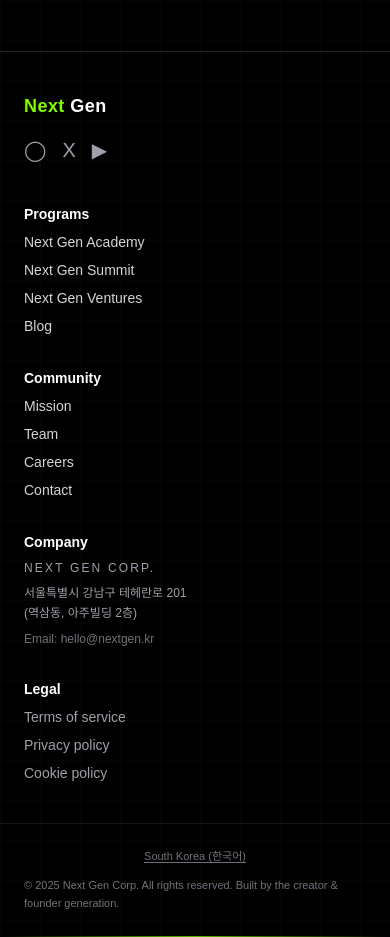
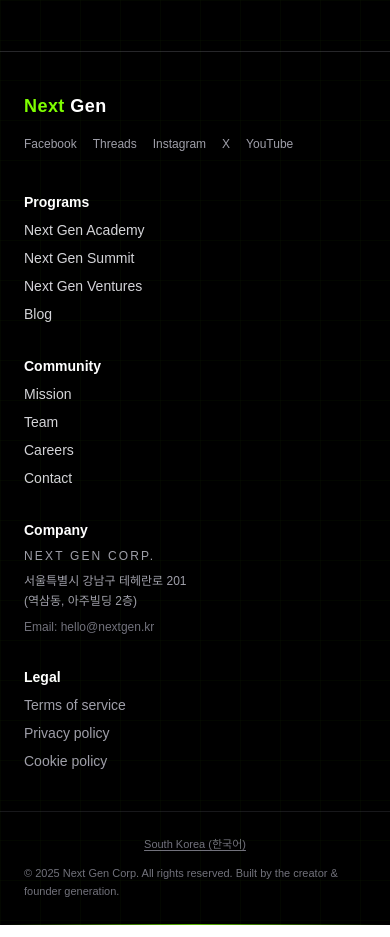
Before and after one commit to eunseoseol/nextgen-academy, a Next.js app: page / in a window 390 px wide. Shown: the part 2400-3337 px from the top of the page. Built offline with nearby package versions, Linux system fonts and the light colour scheme.

Commit message:
Update page.tsx

```diff
--- a/app/page.tsx
+++ b/app/page.tsx
@@ -5,7 +5,8 @@
 import Link from "next/link";
 
 function Nav() {
-  const [openMenu, setOpenMenu] = useState<null | "works" | "idea" | "people">(null);
+  const [openMenu, setOpenMenu] =
+    useState<null | "works" | "idea" | "people">(null);
 
   const toggleMenu = (menu: "works" | "idea" | "people") => {
     setOpenMenu((prev) => (prev === menu ? null : menu));
@@ -31,7 +32,9 @@
             onClick={() => toggleMenu("works")}
           >
             Works
-            <span className="text-xs">{openMenu === "works" ? "▴" : "▾"}</span>
+            <span className="text-xs">
+              {openMenu === "works" ? "▴" : "▾"}
+            </span>
           </button>
           {openMenu === "works" && (
             <div className="absolute left-1/2 top-full z-20 w-44 -translate-x-1/2 pt-2">
@@ -69,7 +72,9 @@
             onClick={() => toggleMenu("idea")}
           >
             Idea
-            <span className="text-xs">{openMenu === "idea" ? "▴" : "▾"}</span>
+            <span className="text-xs">
+              {openMenu === "idea" ? "▴" : "▾"}
+            </span>
           </button>
           {openMenu === "idea" && (
             <div className="absolute left-1/2 top-full z-20 w-40 -translate-x-1/2 pt-2">
@@ -100,7 +105,9 @@
             onClick={() => toggleMenu("people")}
           >
             People
-            <span className="text-xs">{openMenu === "people" ? "▴" : "▾"}</span>
+            <span className="text-xs">
+              {openMenu === "people" ? "▴" : "▾"}
+            </span>
           </button>
           {openMenu === "people" && (
             <div className="absolute left-1/2 top-full z-20 w-36 -translate-x-1/2 pt-2">
@@ -134,27 +141,43 @@
       {/* Top: logo + socials + columns */}
       <div className="mx-auto max-w-6xl px-6 py-10 lg:py-14">
         <div className="flex flex-col gap-10 lg:flex-row lg:items-start lg:justify-between">
-          {/* Logo + SNS */}
+          {/* Logo + Socials */}
           <div className="space-y-4">
             <div className="text-lg font-semibold tracking-wide">
               <span className="text-[#7fff00]">Next</span> Gen
             </div>
-            <div className="flex items-center gap-4 text-zinc-400 text-xl">
+
+            {/* Social media links */}
+            <div className="flex flex-wrap items-center gap-4 text-xs sm:text-sm text-zinc-400">
+              <a
+                href="https://facebook.com"
+                target="_blank"
+                rel="noreferrer"
+                className="hover:text-[#7fff00] transition"
+              >
+                Facebook
+              </a>
+              <a
+                href="https://www.threads.net"
+                target="_blank"
+                rel="noreferrer"
+                className="hover:text-[#7fff00] transition"
+              >
+                Threads
+              </a>
               <a
                 href="https://instagram.com/nextgen.kr"
                 target="_blank"
                 rel="noreferrer"
                 className="hover:text-[#7fff00] transition"
-                aria-label="Instagram"
               >
-                ◯
+                Instagram
               </a>
               <a
                 href="https://x.com"
                 target="_blank"
                 rel="noreferrer"
                 className="hover:text-[#7fff00] transition"
-                aria-label="X"
               >
                 X
               </a>
@@ -163,9 +186,8 @@
                 target="_blank"
                 rel="noreferrer"
                 className="hover:text-[#7fff00] transition"
-                aria-label="YouTube"
               >
-                ▶
+                YouTube
               </a>
             </div>
           </div>
@@ -230,15 +252,24 @@
 
             <div className="space-y-2">
               <p className="font-semibold text-white">Legal</p>
-              <button className="block text-left text-zinc-400 hover:text-[#7fff00]">
+              <Link
+                href="/terms"
+                className="block text-left text-zinc-400 hover:text-[#7fff00]"
+              >
                 Terms of service
-              </button>
-              <button className="block text-left text-zinc-400 hover:text-[#7fff00]">
+              </Link>
+              <Link
+                href="/privacy"
+                className="block text-left text-zinc-400 hover:text-[#7fff00]"
+              >
                 Privacy policy
-              </button>
-              <button className="block text-left text-zinc-400 hover:text-[#7fff00]">
+              </Link>
+              <Link
+                href="/cookies"
+                className="block text-left text-zinc-400 hover:text-[#7fff00]"
+              >
                 Cookie policy
-              </button>
+              </Link>
             </div>
           </div>
         </div>
```
